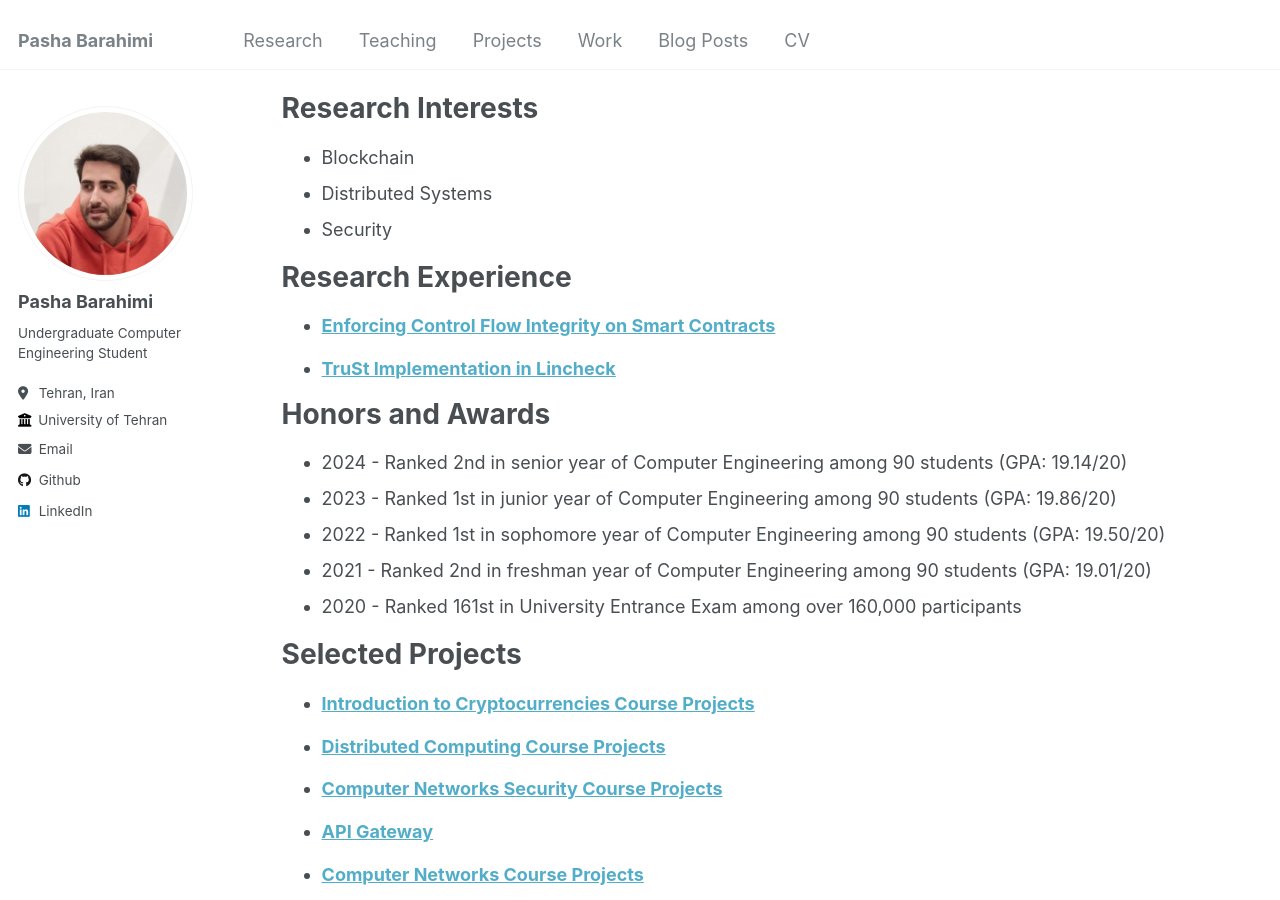
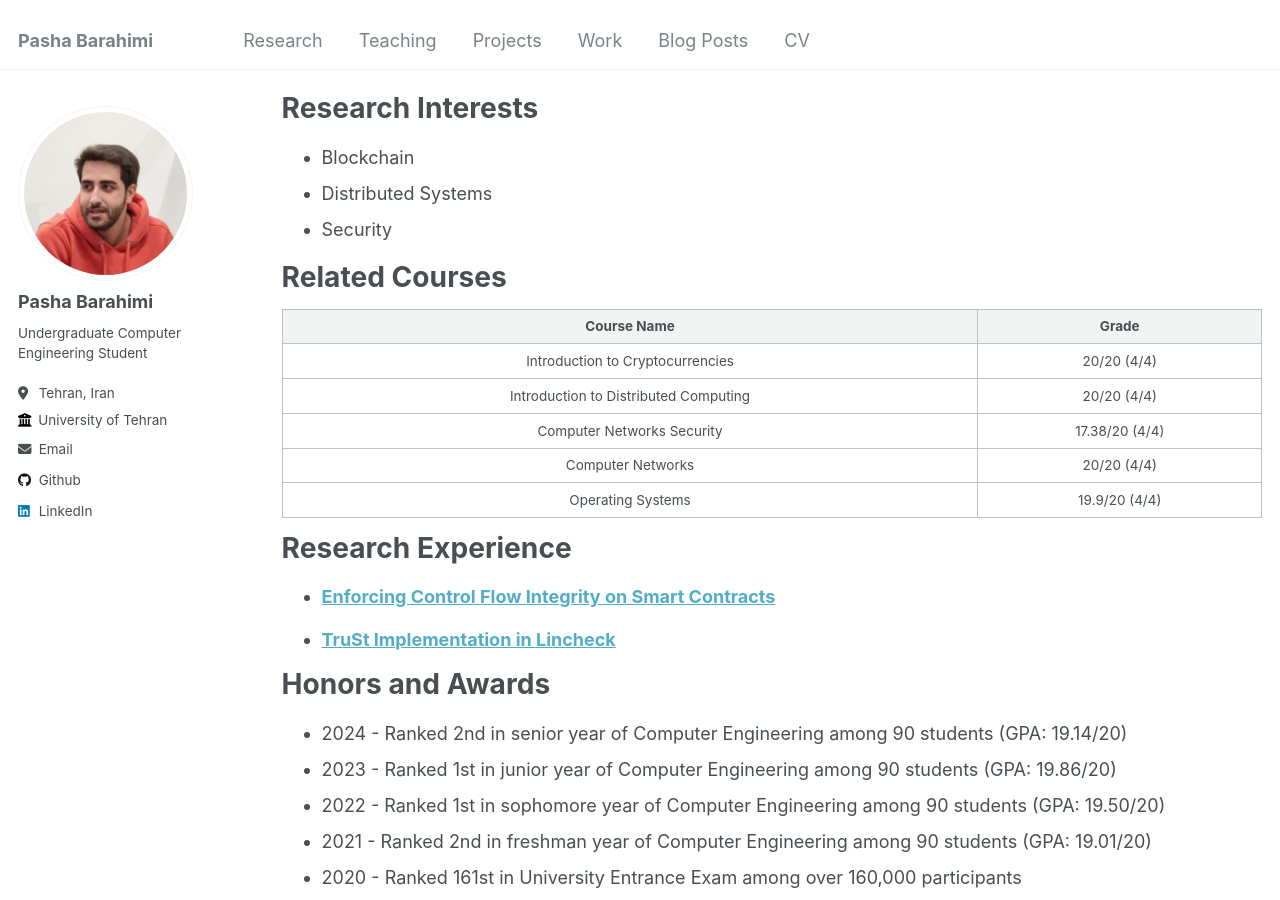
Before and after one commit to PashaBarahimi/PashaBarahimi.github.io, a Jekyll site: the page built from _pages/cv.md, in a window 1280 px wide and 900 px high, scrolled down 382 px. Built offline with Jekyll 4.4.1, drawn with Linux system fonts in a browser that asks for light colours.

Commit message:
Add related courses

```diff
--- a/_pages/cv.md
+++ b/_pages/cv.md
@@ -26,6 +26,17 @@ Research Interests
 * Blockchain
 * Distributed Systems
 * Security
+
+Related Courses
+======
+
+|              Course Name              |      Grade     |
+|:-------------------------------------:|:--------------:|
+|    Introduction to Cryptocurrencies   |   20/20 (4/4)  |
+| Introduction to Distributed Computing |   20/20 (4/4)  |
+|       Computer Networks Security      | 17.38/20 (4/4) |
+|           Computer Networks           |   20/20 (4/4)  |
+|           Operating Systems           |  19.9/20 (4/4) |
 
 Research Experience
 ======
```
